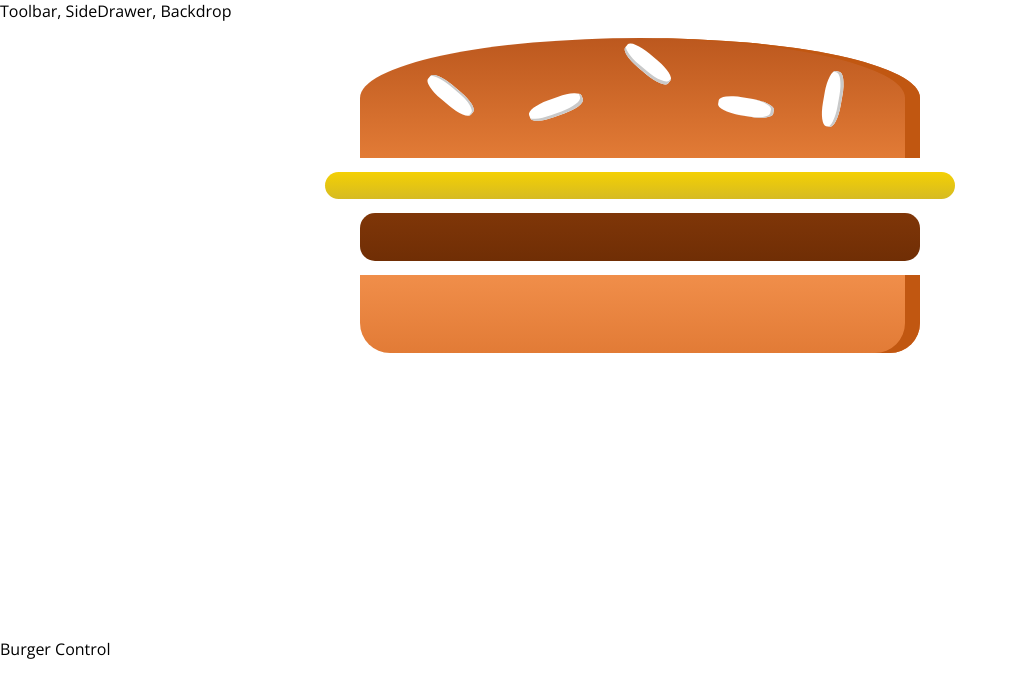
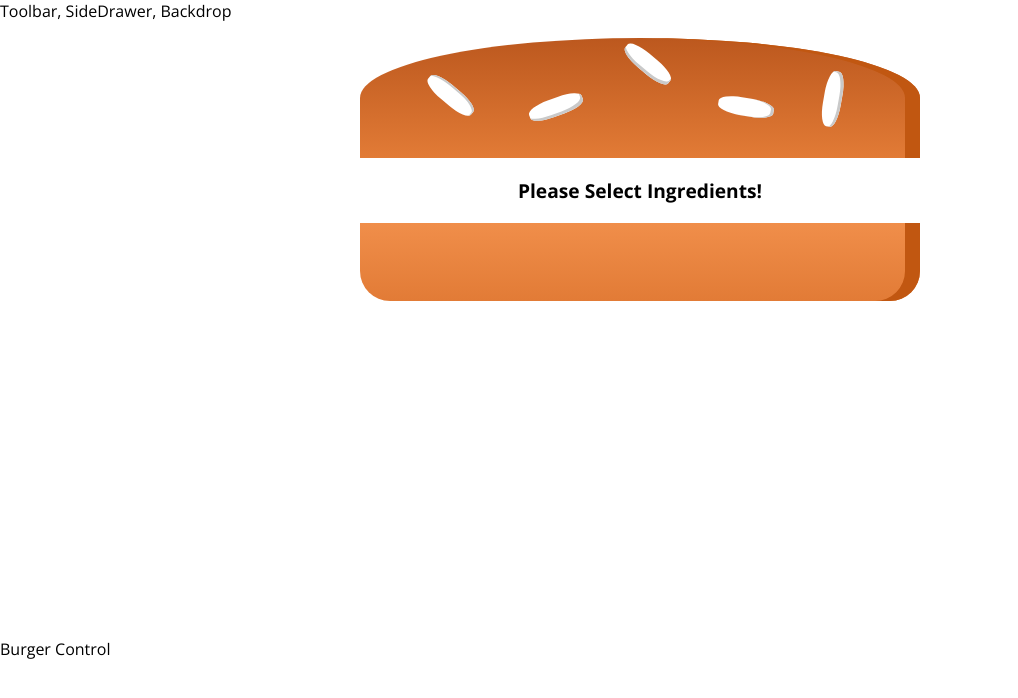
Before and after one commit to HuazhenXia/OrderBurger-React16, a React app: page / in a window 1280 px wide. Shown: the top 698 px of the page, without its empty margins (0-1018 px from the left). Built offline with nearby package versions, Linux system fonts and the light colour scheme.

Commit message:
dynamic render ingredients

```diff
--- a/src/components/Burger/Burger.js
+++ b/src/components/Burger/Burger.js
@@ -4,11 +4,24 @@
 import BurgerIngredient from './BurgerIngredient/Burgeringredient'
 
 const burger = (props) => {
+    let transformIngredients = Object.keys(props.ingredients)
+        .map(igKey =>{
+            return [...Array(props.ingredients[igKey])].map((_, i) =>{
+                return <BurgerIngredient key={igKey + i} type={igKey}/>
+            })
+    }).reduce((arr, el) =>{
+        return arr.concat(el)
+    }, []);
+
+    console.log(transformIngredients)
+    if(transformIngredients.length === 0){
+        transformIngredients = <p>Please Select Ingredients!</p>
+    }
+
     return(
         <div className={classes.Burger}>
             <BurgerIngredient type='bread-top'/>
-            <BurgerIngredient type='cheese'/>
-            <BurgerIngredient type='meat'/>
+            {transformIngredients}
             <BurgerIngredient type='bread-bottom'/>
         </div>
     )
--- a/src/containers/BurgerBuilder/BurgerBuilder.js
+++ b/src/containers/BurgerBuilder/BurgerBuilder.js
@@ -4,10 +4,24 @@
 import Burger from '../../components/Burger/Burger';
 
 class BurgerBuilder extends Component{
+    // constructor(props){
+    //     super(props);
+    //     this.state = {}
+    // }
+
+    state = {
+        ingredients: {
+            salad: 0,
+            bacon: 0,
+            cheese: 0,
+            meat: 0
+        }
+    }
+
     render(){
         return (
             <Aux>
-                <Burger />
+                <Burger ingredients={this.state.ingredients}/>
                 <div>Burger Control</div>
             </Aux>
         )
```
Also changed, not shown: git.txt (added).
